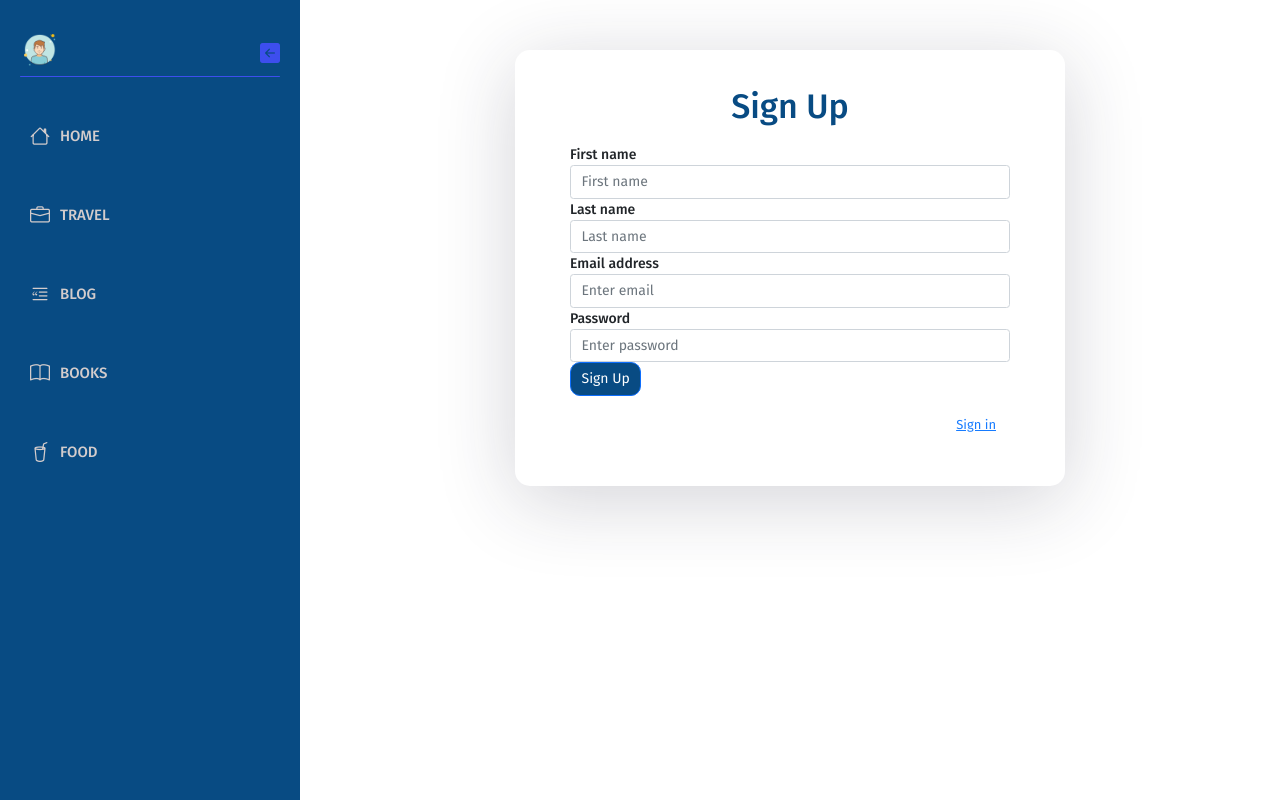
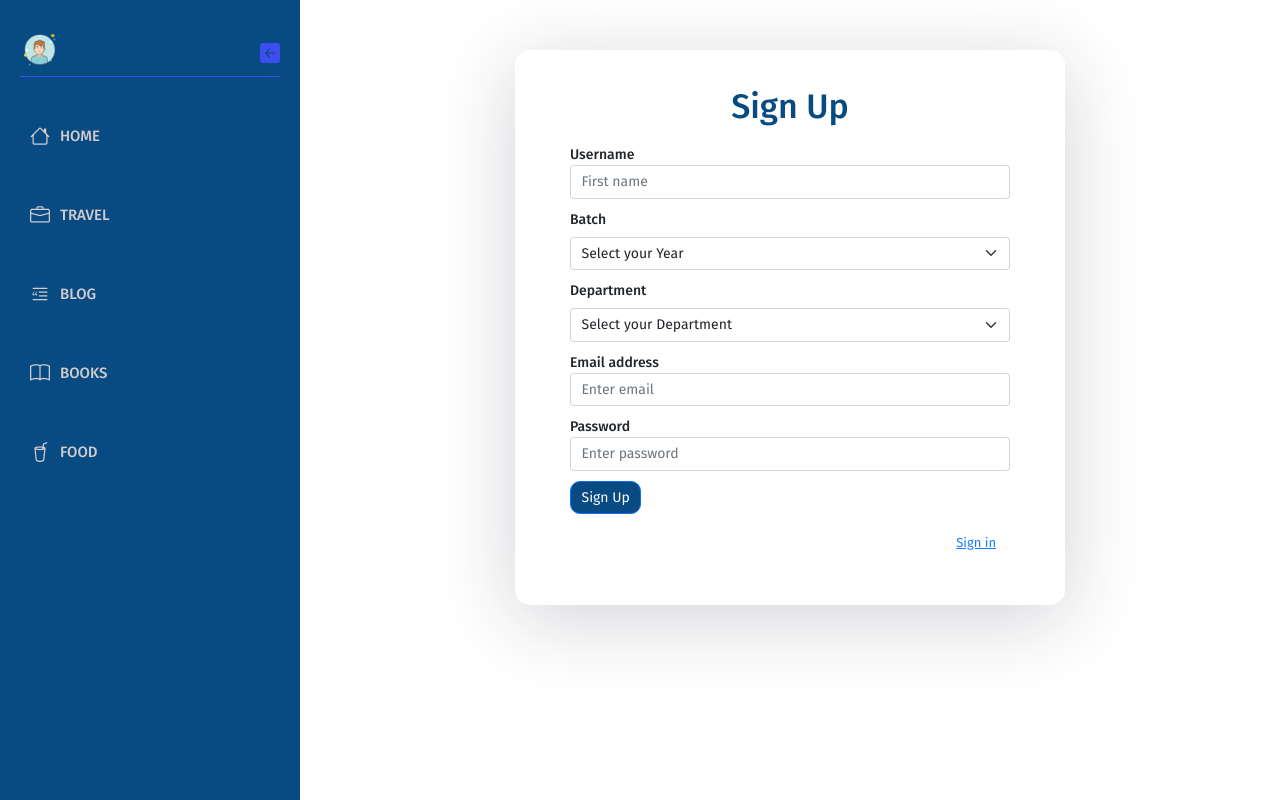
Before and after one commit to neethunsr/whatsaroundCET, a React (Create React App) app: page /sign-up in a window 1280 px wide. Built offline with nearby package versions, Linux system fonts and the light colour scheme.

Commit message:
Added batch and dept

```diff
--- a/src/components/loginSignup.css
+++ b/src/components/loginSignup.css
@@ -77,3 +77,7 @@ html,
 .forgot-password a {
 	color: #167bff;
 }
+
+.form-group {
+	padding-bottom: 10px;
+}
--- a/src/components/signup_component.js
+++ b/src/components/signup_component.js
@@ -11,13 +11,34 @@ export default class SignUp extends Component {
                 <h3>Sign Up</h3>
 
                 <div className="form-group">
-                    <label>First name</label>
+                    <label>Username</label>
                     <input type="text" className="form-control" placeholder="First name" />
                 </div>
-
                 <div className="form-group">
-                    <label>Last name</label>
-                    <input type="text" className="form-control" placeholder="Last name" />
+                    <label for="inputState" class="form-label">Batch</label>
+                    <select id="inputState" class="form-select">
+                    <option selected>Select your Year</option>
+                    <option>S1/S2</option>
+                    <option>S3/S4</option>
+                    <option>S5/S6</option>
+                    <option>S7/S8</option>
+                    <option>S9/S10</option>
+                    <option>Alumni</option>
+                    </select>
+                </div>
+                <div className="form-group">
+                    <label for="inputState" class="form-label">Department</label>
+                    <select id="inputState" class="form-select">
+                    <option selected>Select your Department</option>
+                    <option>ARCH</option>
+                    <option>CE</option>
+                    <option>CSE</option>
+                    <option>ECE</option>
+                    <option>EEE</option>
+                    <option>MBA</option>
+                    <option>MCA</option>
+                    <option>ME</option>
+                    </select>
                 </div>
 
                 <div className="form-group">
```
